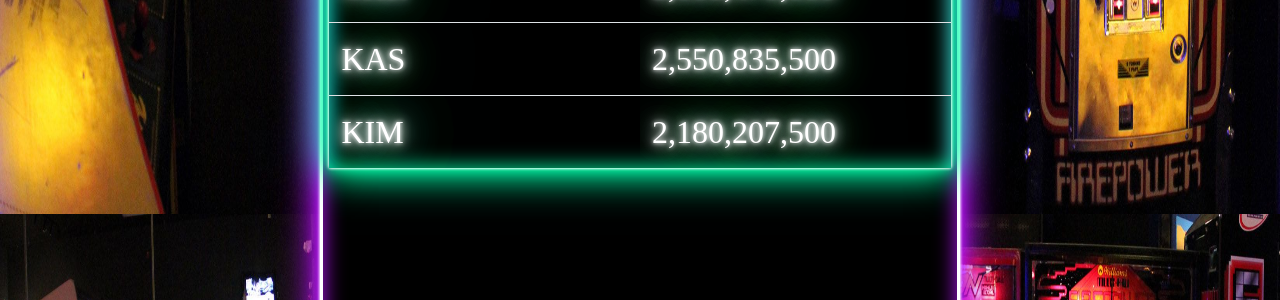
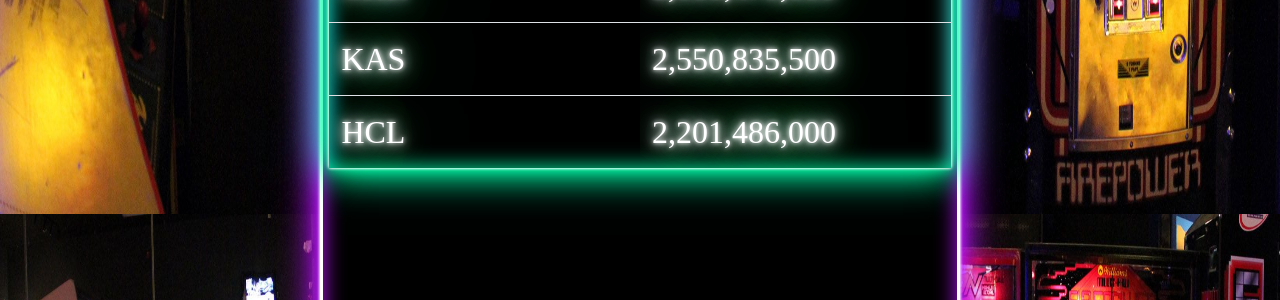
Before and after one commit to vmvpin/vmvpin.github.io, a Jekyll site: the page built from _games/TimeLord.md, in a window 1280 px wide. Shown: the part 686-986 px from the top of the page. Built offline with Jekyll 4.4.1, drawn with Linux system fonts in a browser that asks for light colours.

Commit message:
Updated high scores md files

```diff
--- a/_games/TimeLord.md
+++ b/_games/TimeLord.md
@@ -15,5 +15,5 @@ date: 2023-07-24
 | KIM | 3,331,051,500 |
 | CHR | 2,561,478,500 |
 | KAS | 2,550,835,500 |
-| KIM | 2,180,207,500 |
+| HCL | 2,201,486,000 |
 {:.scoreText .table .td}
```
